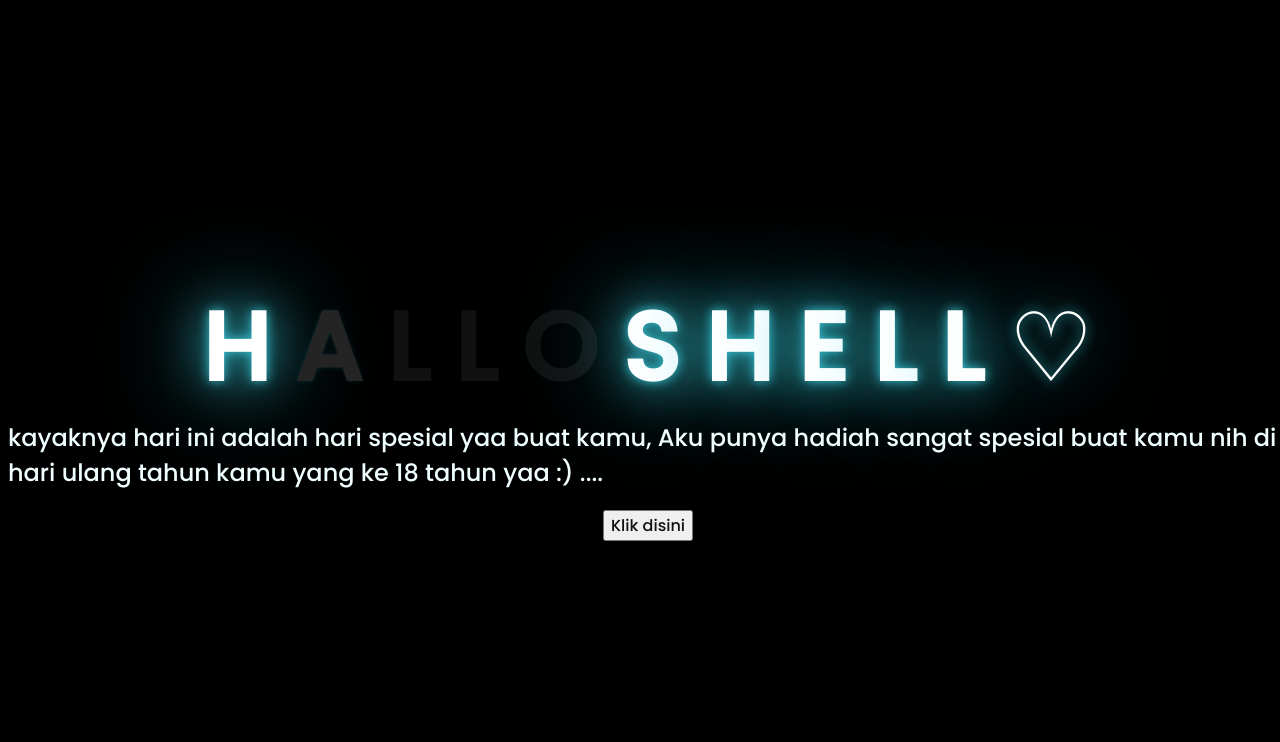
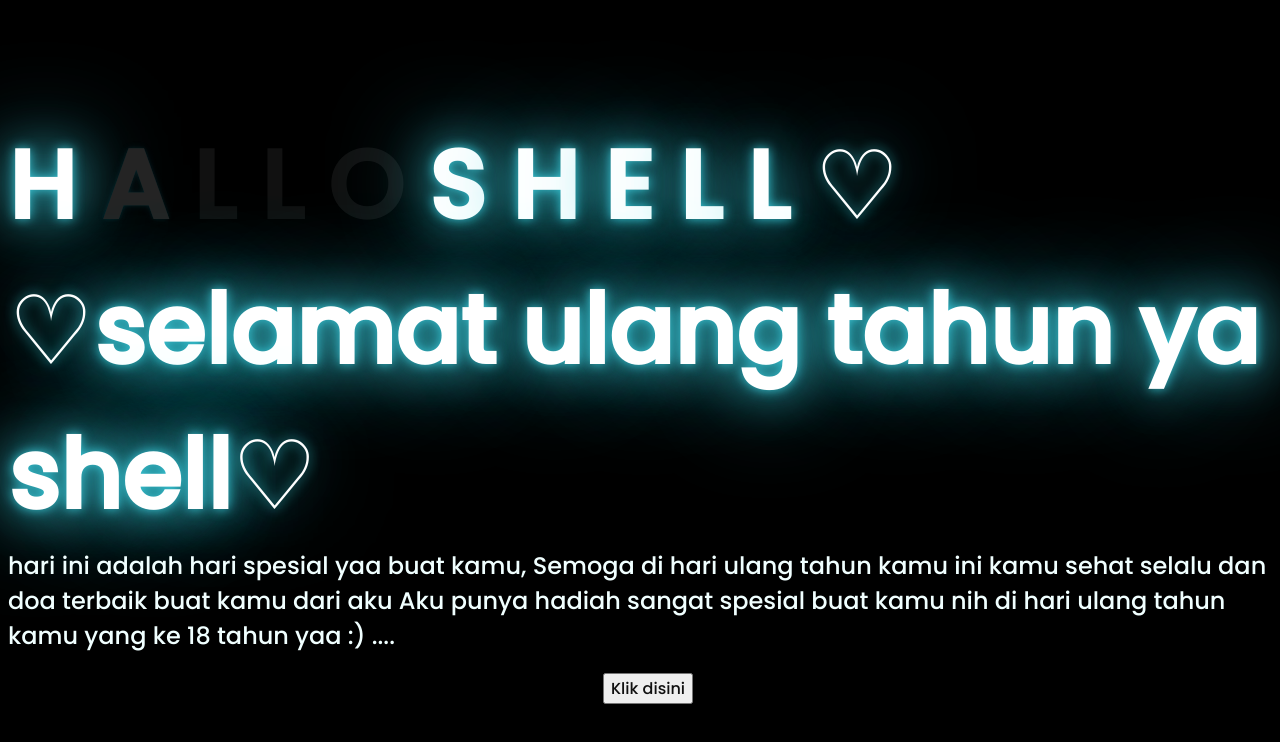
Before and after one commit to AlvinTri14/Ucapan-ulangtahun-buatshell, a plain HTML site: page index.html in a window 1280 px wide. Drawn offline with Linux system fonts and the light colour scheme.

Commit message:
index.html

```diff
--- a/index.html
+++ b/index.html
@@ -24,9 +24,11 @@
         <span>L</span>
         <span>L</span>
         <span>♡</span>
+        <span>♡selamat ulang tahun ya shell♡</span>
     </div>
     <div class="description">
-        <span>kayaknya hari ini adalah hari spesial yaa buat kamu,</span>
+        <span>hari ini adalah hari spesial yaa buat kamu,</span>
+        <span>Semoga di hari ulang tahun kamu ini kamu sehat selalu dan doa terbaik buat kamu dari aku</span>
         <span>Aku punya hadiah sangat spesial buat kamu nih di hari ulang tahun kamu yang ke 18 tahun yaa :) ....</span>
     </div>
     <div class="button">
```
